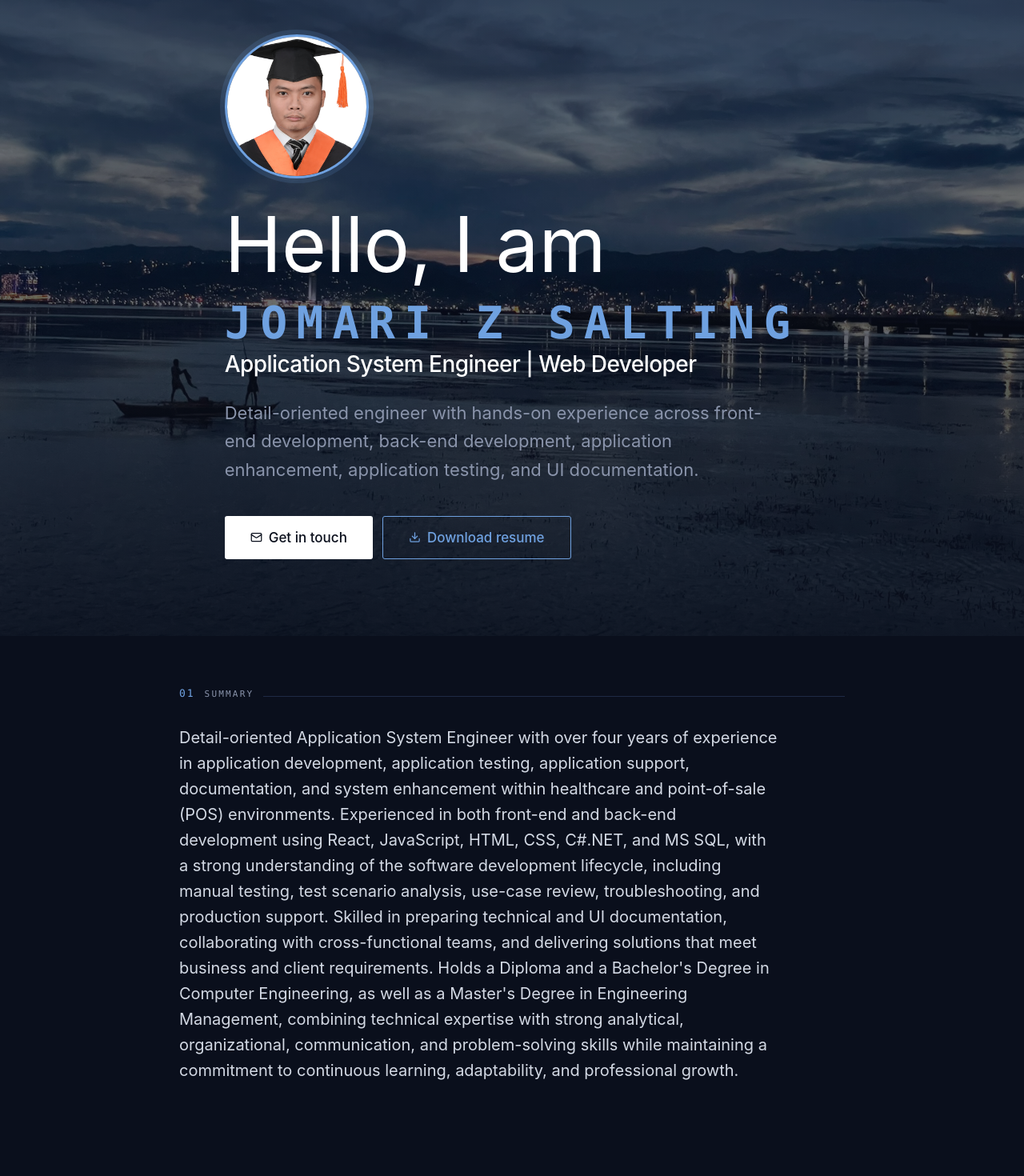
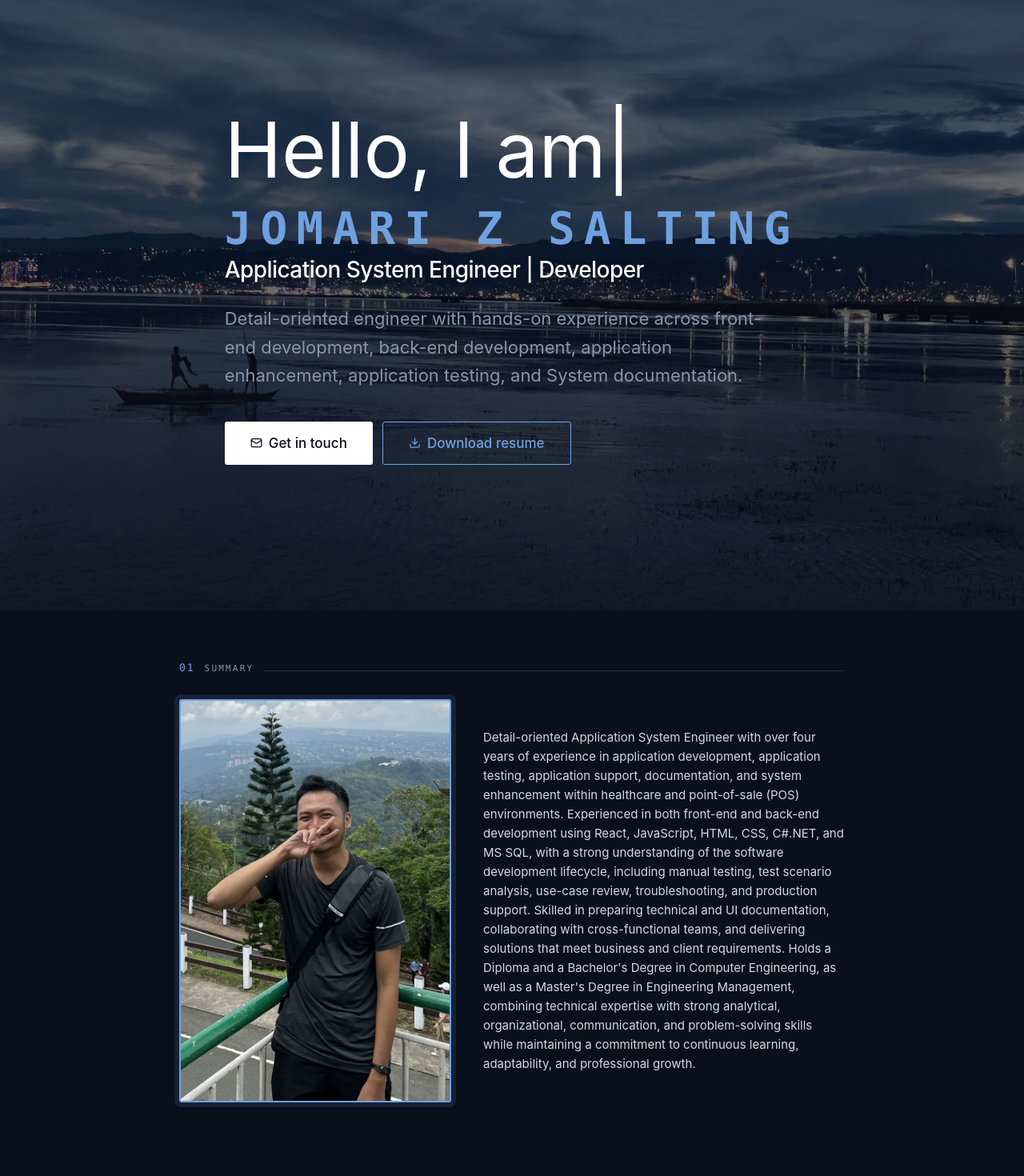
Before and after one commit to OmarJomar/portfolio_project, a React (Vite) app: page / in a window 1280 px wide. Shown: the part 120-1590 px from the top of the page at 80% size. Built offline with nearby package versions, Linux system fonts and the light colour scheme.

Commit message:
New Update

```diff
--- a/src/components/Hero.jsx
+++ b/src/components/Hero.jsx
@@ -2,16 +2,18 @@ import React from "react";
 import { Mail, Download } from "lucide-react";
 import { profile } from "../data.js";
 import heroBg from '../assets/hero-bg.jpg';
-import heroProfilePic from '../assets/hero-profile.jpg';
-import { useScrollReveal } from "../hooks/useScrollReveal.js"; {/* ADDED: import the scroll reveal hook */}
+import { useScrollReveal } from "../hooks/useScrollReveal.js";
+import { useTypewriter } from "../hooks/useTypewriter.js";
+{/* REMOVED: heroProfilePic import — no longer used since profile photo was removed */}
 
 export default function Hero() {
-  useScrollReveal(); {}
+  useScrollReveal();
+  const greetingText = useTypewriter("Hello, I am", 150);
+
   return (
     <header className="hero-banner" style={{ backgroundImage: `url(${heroBg})` }}>
-      <div className="container hero reveal"> {/* CHANGED: added "reveal" class */}
-        <img src={heroProfilePic} alt={profile.name} className="hero-profile-image" />
-        <p className="hero-greeting">Hello, I am</p>
+      <div className="container hero reveal">
+        <p className="hero-greeting">{greetingText}<span className="typewriter-cursor">|</span></p>
         <h2 className="mono eyebrow">{profile.name}</h2>
         <h1 className="hero-title">{profile.role}</h1>
         <p className="hero-pitch">{profile.pitch}</p>
--- a/src/components/Sections.jsx
+++ b/src/components/Sections.jsx
@@ -2,6 +2,7 @@ import React from "react";
 import { Mail, Phone, Github, Linkedin, Facebook, Instagram, ArrowUpRight } from "lucide-react";
 import SectionLabel from "./SectionLabel.jsx";
 import { useScrollReveal } from "../hooks/useScrollReveal.js";
+import summaryPhoto from '../assets/hero-pic.jpg';
 import {
   profile,
   summary,
@@ -15,9 +16,12 @@ import {
 export function Summary() {
   useScrollReveal();
   return (
-    <section id="summary" className="section reveal"> {/* ADDED: reveal class was missing */}
+    <section id="summary" className="section reveal">
       <SectionLabel num="01" label="Summary" />
-      <p className="summary-text">{summary}</p>
+      <div className="summary-layout">
+        <img src={summaryPhoto} alt={profile.name} className="summary-photo" />
+        <p className="summary-text">{summary}</p>
+      </div>
     </section>
   );
 }
--- a/src/data.js
+++ b/src/data.js
@@ -7,9 +7,9 @@
 export const profile = {
   name: "Jomari Z Salting",
   shortName: "J. SALTING",
-  role: "Application System Engineer | Web Developer",
+  role: "Application System Engineer | Developer",
   pitch:
-    "Detail-oriented engineer with hands-on experience across front-end development, back-end development, application enhancement, application testing, and UI documentation.",
+    "Detail-oriented engineer with hands-on experience across front-end development, back-end development, application enhancement, application testing, and System documentation.",
   email: "jomsalting@gmail.com",
   phone: "0976 016 5869",
   phoneHref: "+639760165869",
--- /dev/null
+++ b/src/hooks/useTypewriter.js
@@ -0,0 +1,33 @@
+import { useState, useEffect } from "react";
+
+export function useTypewriter(text, speed = 150, pause = 5000) {
+  const [displayedText, setDisplayedText] = useState("");
+
+  useEffect(() => {
+    let i = 0;
+    let typingInterval;
+    let restartTimeout;
+
+    const startTyping = () => {
+      i = 0;
+      setDisplayedText("");
+      typingInterval = setInterval(() => {
+        i++;
+        setDisplayedText(text.slice(0, i));
+        if (i >= text.length) {
+          clearInterval(typingInterval);
+          restartTimeout = setTimeout(startTyping, pause);
+        }
+      }, speed);
+    };
+
+    startTyping();
+
+    return () => {
+      clearInterval(typingInterval);
+      clearTimeout(restartTimeout);
+    };
+  }, [text, speed, pause]);
+
+  return displayedText;
+}
--- a/src/index.css
+++ b/src/index.css
@@ -77,7 +77,7 @@ button {
 
 .reveal {
   opacity: 0;
-  transition: opacity 1.2s cubic-bezier(0.16, 1, 0.3, 1), transform 1.2s cubic-bezier(0.16, 1, 0.3, 1);
+  transition: opacity 4s ease, transform 4s ease;
 }
 
 .reveal.from-bottom {
@@ -230,23 +230,25 @@ button {
   z-index: 1;
 }
 
-.hero-profile-image {
-  width: 140px;
-  height: 140px;
-  border-radius: 50%;
-  object-fit: cover;
-  object-position: center 15%;
-  border: 3px solid #6FA1E0;
-  box-shadow: 0 0 0 6px rgba(111, 161, 224, 0.15);
-  margin: 0 0 24px;
-  display: block;
-}
+/* REMOVED: .hero-profile-image block (profile photo removed from Hero) */
 
 .hero-greeting {
   font-size: 48px;
   font-weight: 400;
   color: #FFFFFF;
   margin: 0 0 8px;
+}
+
+.typewriter-cursor {
+  display: inline-block;
+  animation: blink 0.8s step-end infinite;
+  color: #FFFFFF;
+}
+
+@keyframes blink {
+  50% {
+    opacity: 0;
+  }
 }
 
 .eyebrow {
@@ -302,10 +304,7 @@ button {
 }
 
 @media (min-width: 1200px) {
-  .hero-profile-image {
-    width: 180px;
-    height: 180px;
-  }
+  /* REMOVED: .hero-profile-image size override (no longer used) */
 
   .hero-greeting {
     font-size: 96px;
@@ -330,7 +329,6 @@ button {
   }
 }
 
-.hero.reveal .hero-profile-image,
 .hero.reveal .hero-greeting,
 .hero.reveal .eyebrow,
 .hero.reveal .hero-title,
@@ -340,7 +338,6 @@ button {
   transition: opacity 0.8s ease, transform 0.8s ease;
 }
 
-.hero.reveal.from-bottom .hero-profile-image,
 .hero.reveal.from-bottom .hero-greeting,
 .hero.reveal.from-bottom .eyebrow,
 .hero.reveal.from-bottom .hero-title,
@@ -349,7 +346,6 @@ button {
   transform: translateY(20px);
 }
 
-.hero.reveal.from-top .hero-profile-image,
 .hero.reveal.from-top .hero-greeting,
 .hero.reveal.from-top .eyebrow,
 .hero.reveal.from-top .hero-title,
@@ -358,12 +354,11 @@ button {
   transform: translateY(-20px);
 }
 
-.hero.reveal.is-visible .hero-profile-image { opacity: 1; transform: translateY(0); transition-delay: 0.1s; }
-.hero.reveal.is-visible .hero-greeting { opacity: 1; transform: translateY(0); transition-delay: 0.25s; }
-.hero.reveal.is-visible .eyebrow { opacity: 1; transform: translateY(0); transition-delay: 0.4s; }
-.hero.reveal.is-visible .hero-title { opacity: 1; transform: translateY(0); transition-delay: 0.55s; }
-.hero.reveal.is-visible .hero-pitch { opacity: 1; transform: translateY(0); transition-delay: 0.7s; }
-.hero.reveal.is-visible .hero-actions { opacity: 1; transform: translateY(0); transition-delay: 0.85s; }
+.hero.reveal.is-visible .hero-greeting { opacity: 1; transform: translateY(0); transition-delay: 0.1s; }
+.hero.reveal.is-visible .eyebrow { opacity: 1; transform: translateY(0); transition-delay: 0.25s; }
+.hero.reveal.is-visible .hero-title { opacity: 1; transform: translateY(0); transition-delay: 0.4s; }
+.hero.reveal.is-visible .hero-pitch { opacity: 1; transform: translateY(0); transition-delay: 0.55s; }
+.hero.reveal.is-visible .hero-actions { opacity: 1; transform: translateY(0); transition-delay: 0.7s; }
 
 /* ---------------------------------------------------------
    SECTIONS (shared)
@@ -406,10 +401,43 @@ button {
    SUMMARY
 --------------------------------------------------------- */
 .summary-text {
-  font-size: 20px;
+  font-size: 15px;
   line-height: 1.6;
   max-width: min(90%, 1000px);
   color: #d3d9e4;
+}
+
+.summary-layout {
+  display: flex;
+  flex-direction: column;
+  gap: 24px;
+  align-items: center;
+}
+
+.summary-photo {
+  width: 100%;
+  max-width: clamp(200px, 60vw, 340px);
+  border-radius: var(--radius);
+  border: 2px solid var(--accent);
+  box-shadow: 0 0 0 6px rgba(111, 161, 224, 0.12);
+  object-fit: cover;
+  margin: 0 auto;
+}
+
+@media (min-width: 768px) {
+  .summary-layout {
+    flex-direction: row;
+    align-items: center;
+    gap: 40px;
+  }
+
+  .summary-photo {
+    flex: 0 0 340px;
+  }
+
+  .summary-text {
+    flex: 1;
+  }
 }
 
 /* ---------------------------------------------------------
@@ -479,6 +507,7 @@ button {
     grid-template-columns: 1fr 1fr;
   }
 }
+
 
 /* ---------------------------------------------------------
    EXPERIENCE
```
Also changed, not shown: src/assets/hero-pic.jpg.
